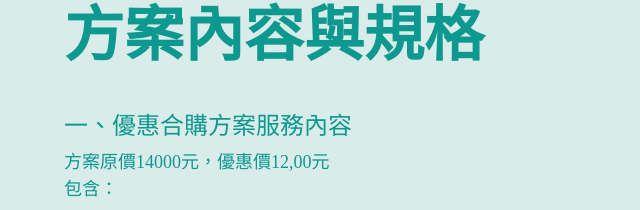
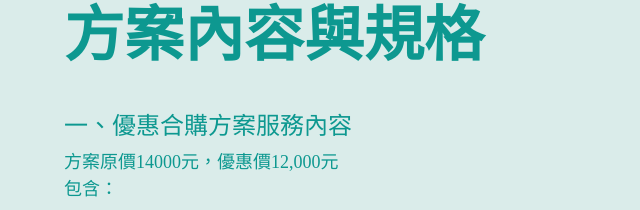
Before and after one commit to mp-minioasis/mp-minioasis.github.io, a plain HTML site: page index.html in a window 1280 px wide. Shown: the part 10574-10784 px from the top of the page, 0-640 px from the left. Drawn offline with nearby package versions, Linux system fonts and the light colour scheme; a web font is replaced by a local one.

Commit message:
修正備註訊息的價格

```diff
--- a/index.html
+++ b/index.html
@@ -506,7 +506,7 @@
                 </div>
                 <div class="spec1 ">
                     <h5>一、優惠合購方案服務內容</h5>
-                    <p>方案原價14000元，優惠價12,00元</p>
+                    <p>方案原價14000元，優惠價12,000元</p>
                     <p>包含：</p>
                     <ul>
                         <li>■ 贈送！ 一次免費到府安裝服務(市價1500元)</li>
```
